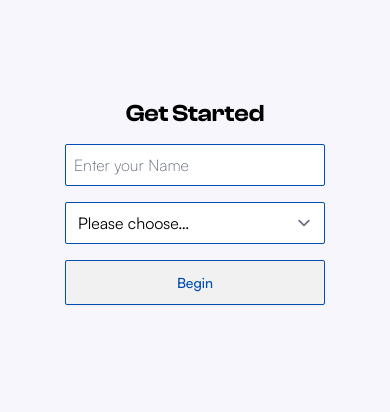
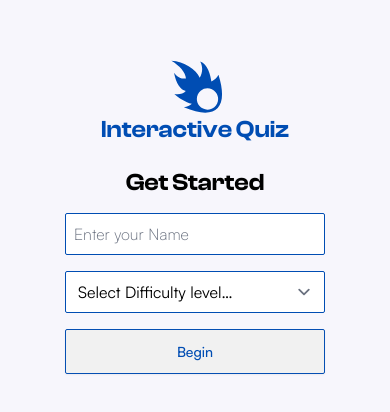
Before and after one commit to todak2000/InteractiveQuiz, a Next.js app: page / in a window 390 px wide. Shown: the part 220-632 px from the top of the page. Built offline with nearby package versions, Linux system fonts and the light colour scheme.

Commit message:
mobile update

```diff
--- a/src/components/layout/RightBar.tsx
+++ b/src/components/layout/RightBar.tsx
@@ -43,7 +43,7 @@ function RightBar() {
             return (
               <p
                 key={id}
-                className="normal-text m-1 flex w-full flex-row items-center justify-start text-left text-[12px] leading-[14px] md:text-sm"
+                className="normal-text m-1 flex w-full flex-row items-center justify-start text-left text-[15px] leading-[18px] md:text-sm"
               >
                 {text}
               </p>
--- a/src/pages/index.tsx
+++ b/src/pages/index.tsx
@@ -70,6 +70,10 @@ export default function HomePage() {
           </div>
         </section>
         <section className="flex min-h-full w-full flex-col items-center justify-center bg-brand_secondary">
+        <div className="md:hidden flex flex-shrink-0 flex-col items-center my-6 justify-center">
+            <GiBurningDot className="text-6xl text-brand_primary" />
+            <p className="header-text text-brand_primary">{header}</p>
+          </div>
           <p className="header-text">{whiteHeaderText}</p>
           <div className="mt-4 flex w-full flex-col items-center justify-center">
             <TextInput
@@ -83,7 +87,7 @@ export default function HomePage() {
               onChange={handleChange}
               name="difficulty"
             >
-              <option value="">Please choose&hellip;</option>
+              <option value="">Select Difficulty level&hellip;</option>
               {selectOptions.map(({ id, value, label }) => {
                 return (
                   <option key={id} value={value}>
```
Also changed, not shown: 1 other file (tests, documents, lock files or other folders).
